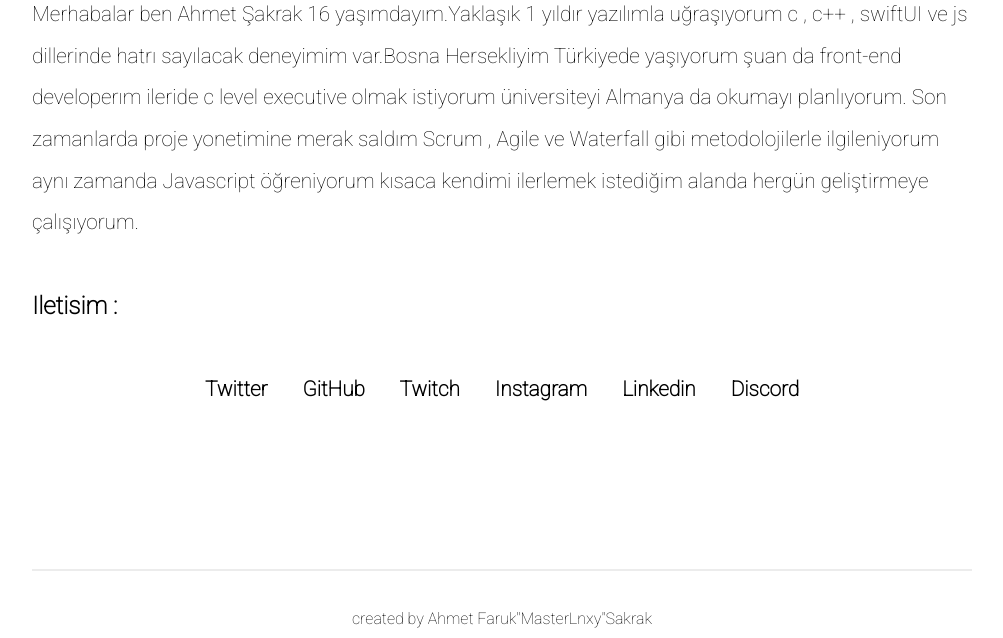
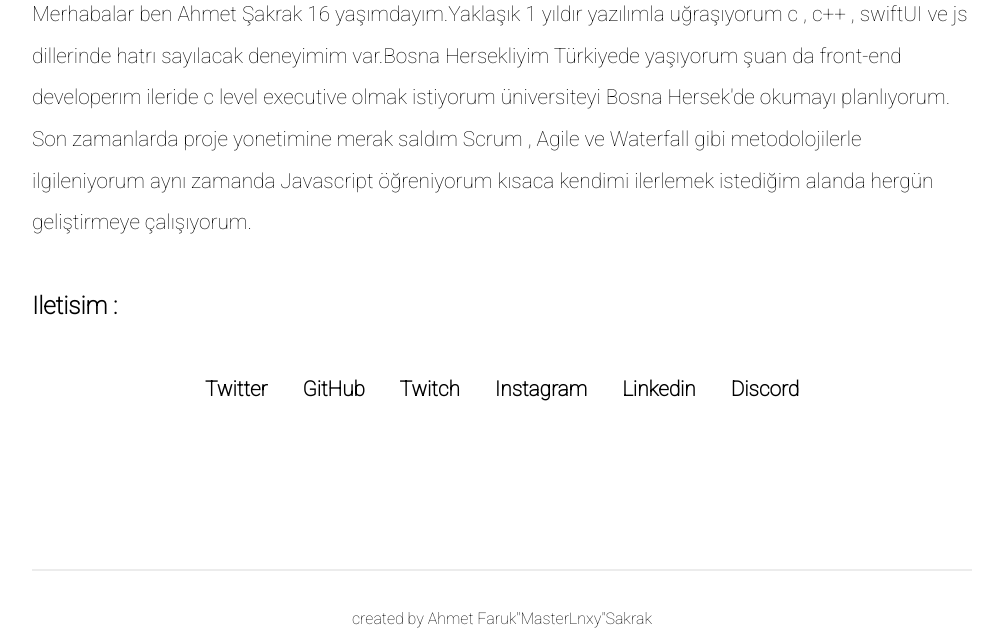
Before and after one commit to ASakrak/ahmetsakrak.com, a plain HTML site: page about.html in a window 1280 px wide. Shown: the part 209-847 px from the top of the page, without its empty margins (138-1141 px from the left). Drawn offline with Linux system fonts and the light colour scheme.

Commit message:
Update about.html

```diff
--- a/about.html
+++ b/about.html
@@ -43,7 +43,8 @@
             <h1>Ahmet Faruk Sakrak</h1>
             <p>Merhabalar ben Ahmet Şakrak 16 yaşımdayım.Yaklaşık 1 yıldır yazılımla uğraşıyorum
                 c , c++ , swiftUI ve js dillerinde hatrı sayılacak deneyimim var.Bosna Hersekliyim Türkiyede yaşıyorum
-                şuan da front-end developerım ileride c level executive olmak istiyorum üniversiteyi Almanya da okumayı
+                şuan da front-end developerım ileride c level executive olmak istiyorum üniversiteyi Bosna Hersek'de
+                okumayı
                 planlıyorum.
                 Son zamanlarda proje yonetimine merak saldım Scrum , Agile ve Waterfall gibi metodolojilerle
                 ilgileniyorum aynı zamanda
```
